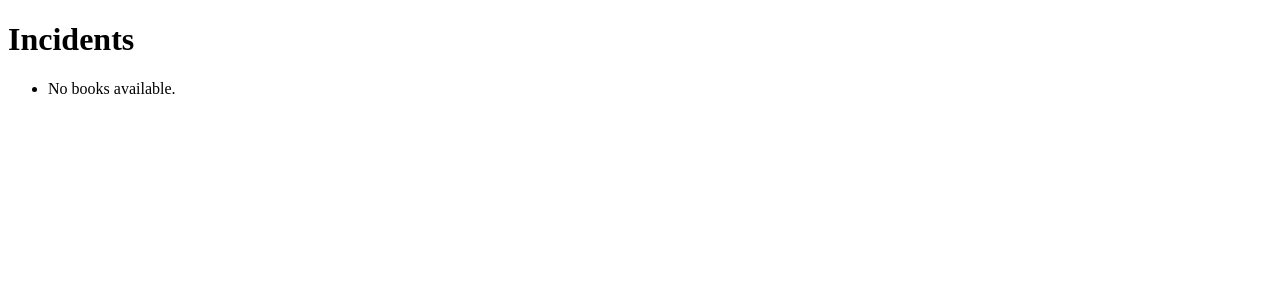
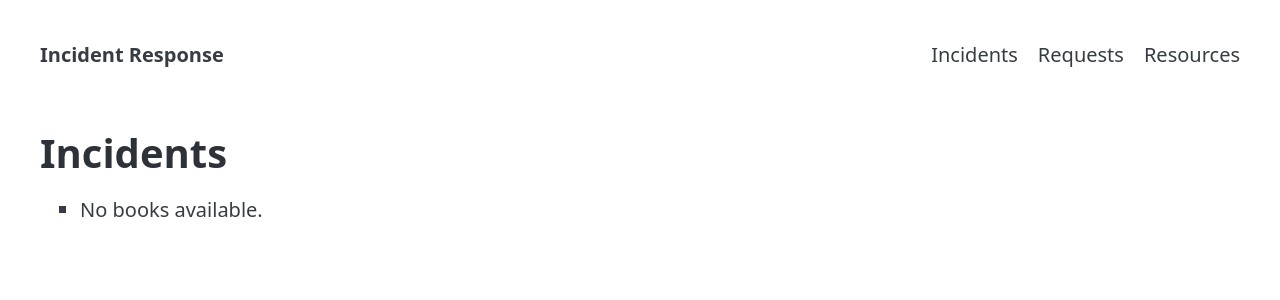
Before and after one commit to christopherfelt/incident-response-django, a Django app: page / in a window 1280 px wide. Shown: the top 300 px of the page. Run offline with Django 5.2, Linux system fonts and the light colour scheme; data that the repository does not hold is empty; some libraries are stand-ins or nearby versions.

Commit message:
added base template

```diff
--- a/project/incident/templates/incident/incident_list.html
+++ b/project/incident/templates/incident/incident_list.html
@@ -1,9 +1,9 @@
-<!DOCTYPE html>
-<html>
-    <head>
-        <title>Incident List</title>
-    </head>
-    <body>
+{% extends "incident_response_base.html" %}
+
+{% block content %}
+
+
+    <div class="">
         <h1>Incidents</h1>
         <ul>
             {% for incident in incidents %}
@@ -12,5 +12,7 @@
                 <li>No books available.</li>
             {% endfor %}
         </ul>
-    </body>
-</html>
+    </div>
+
+
+{% endblock%}
--- a/project/src/settings.py
+++ b/project/src/settings.py
@@ -57,7 +57,7 @@ ROOT_URLCONF = "src.urls"
 TEMPLATES = [
     {
         "BACKEND": "django.template.backends.django.DjangoTemplates",
-        "DIRS": [],
+        "DIRS": [BASE_DIR / "templates"],
         "APP_DIRS": True,
         "OPTIONS": {
             "context_processors": [
@@ -123,3 +123,7 @@ STATIC_URL = "static/"
 # https://docs.djangoproject.com/en/5.2/ref/settings/#default-auto-field
 
 DEFAULT_AUTO_FIELD = "django.db.models.BigAutoField"
+
+
+if __name__ == "__main__":
+    print(BASE_DIR)
--- /dev/null
+++ b/project/templates/incident_response_base.html
@@ -0,0 +1,42 @@
+<!DOCTYPE html>
+<html lang="en">
+<head>
+    <meta charset="UTF-8">
+    <meta name="viewport" content="width=device-width, initial-scale=1.0">
+    {% load static %}
+    <link
+        rel="stylesheet"
+        href="https://cdn.jsdelivr.net/npm/@picocss/pico@2/css/pico.min.css"
+    >
+    <title>Incident Response</title>
+</head>
+<body class="container">
+
+    <header>
+        <nav>
+            <ul>
+                <li><strong>Incident Response</strong></li>
+            </ul>
+            <ul>
+                <li>Incidents</li>
+                <li>Requests</li>
+                <li>Resources</li>
+            </ul>
+        </nav>
+    </header>
+
+    <main class="container">
+        <div class="grid">
+            {% block content %}
+
+            {% endblock %}
+        </div>
+
+    </main>
+
+    {% comment %} <footer>
+        <p>Copyright</p>
+    </footer> {% endcomment %}
+
+</body>
+</html>
```
